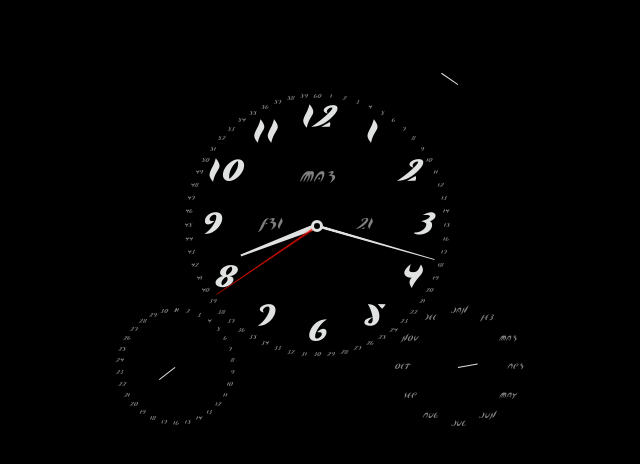
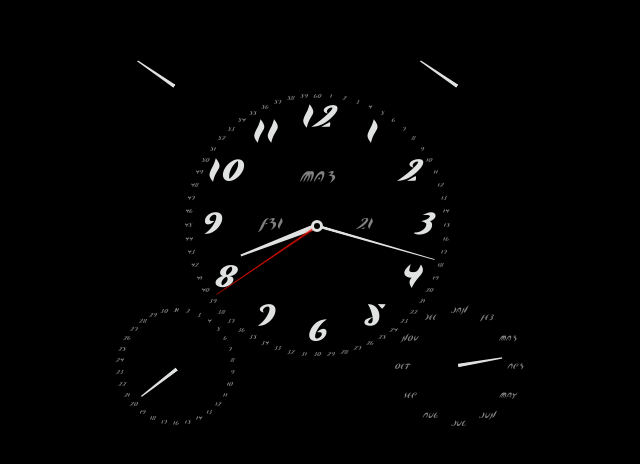
Before and after one commit to Nuvotion-Visuals/Clock, a plain HTML site: page index.html in a window 1280 px wide. Shown: the part 174-638 px from the top of the page, 323-963 px from the left. Drawn offline with Linux system fonts and the light colour scheme.

Commit message:
Add hourly weather clock

```diff
--- a/index.html
+++ b/index.html
@@ -219,16 +219,30 @@
     }
 
     /* Month and Year clock styles */
-    .month-clock__hand, .year-clock__hand {
-      height: 20px;
-      width: 1px;
+    .month-clock__hand, .year-clock__hand, .temp-hand, .weather-hand {
+      width: 6px;
+      height: 45px;
       background: #E0E1E1;
-      transform-origin: center bottom;
+      transform-origin: 5px 100%;
+      margin-left: -5px;
+      clip-path: polygon(40% 0, 60% 0, 80% 100%, 20% 100%);
       position: absolute;
       bottom: 50%;
       left: 50%;
-      margin-left: -0.5px;
       z-index: 1;
+    }
+
+    /* Add center dots for satellite hands */
+    .month-clock__hand::after, .year-clock__hand::after, .temp-hand::after, .weather-hand::after {
+      content: '';
+      position: absolute;
+      bottom: -2px;
+      left: 50%;
+      transform: translateX(-50%);
+      width: 4px;
+      height: 4px;
+      background: #E0E1E1;
+      border-radius: 50%;
     }
 
     .month-days {
@@ -252,19 +266,6 @@
       letter-spacing: .1em;
     }
 
-    /* Add temperature styles */
-    .temp-hand {
-      height: 20px;
-      width: 1px;
-      background: #E0E1E1;
-      transform-origin: center bottom;
-      position: absolute;
-      bottom: 50%;
-      left: 50%;
-      margin-left: -0.5px;
-      z-index: 1;
-    }
-
     .hourly-temp {
       font-size: 6px;
       color: gray;
@@ -274,6 +275,16 @@
     /* Remove old clock-24h styles */
     .clock-24h__hand {
       display: none;
+    }
+
+    /* Add hourly weather icon styles */
+    .hourly-weather {
+      font-size: 6px;
+      color: gray;
+    }
+
+    .hourly-weather i {
+      font-size: 8px;
     }
   </style>
 </head>
@@ -381,6 +392,43 @@
               <div class="satellite angle-315"><div class="capsule hourly-temp"></div></div>
               <div class="satellite angle-330"><div class="capsule hourly-temp"></div></div>
               <div class="satellite angle-345"><div class="capsule hourly-temp"></div></div>
+            </div>
+          </div>
+        </div>
+      </div>
+
+      <!-- Add hourly weather clock -->
+      <div class="orbit-15">
+        <div class="satellite angle-315">
+          <div class="gravity-spot" style="--o-force: 340px;">
+            <div class="orbit">
+              <div class="vector weather-hand"></div>
+            </div>
+            <div class="orbit-4">
+              <div class="satellite angle-0"><div class="capsule hourly-weather"><i></i></div></div>
+              <div class="satellite angle-15"><div class="capsule hourly-weather"><i></i></div></div>
+              <div class="satellite angle-30"><div class="capsule hourly-weather"><i></i></div></div>
+              <div class="satellite angle-45"><div class="capsule hourly-weather"><i></i></div></div>
+              <div class="satellite angle-60"><div class="capsule hourly-weather"><i></i></div></div>
+              <div class="satellite angle-75"><div class="capsule hourly-weather"><i></i></div></div>
+              <div class="satellite angle-90"><div class="capsule hourly-weather"><i></i></div></div>
+              <div class="satellite angle-105"><div class="capsule hourly-weather"><i></i></div></div>
+              <div class="satellite angle-120"><div class="capsule hourly-weather"><i></i></div></div>
+              <div class="satellite angle-135"><div class="capsule hourly-weather"><i></i></div></div>
+              <div class="satellite angle-150"><div class="capsule hourly-weather"><i></i></div></div>
+              <div class="satellite angle-165"><div class="capsule hourly-weather"><i></i></div></div>
+              <div class="satellite angle-180"><div class="capsule hourly-weather"><i></i></div></div>
+              <div class="satellite angle-195"><div class="capsule hourly-weather"><i></i></div></div>
+              <div class="satellite angle-210"><div class="capsule hourly-weather"><i></i></div></div>
+              <div class="satellite angle-225"><div class="capsule hourly-weather"><i></i></div></div>
+              <div class="satellite angle-240"><div class="capsule hourly-weather"><i></i></div></div>
+              <div class="satellite angle-255"><div class="capsule hourly-weather"><i></i></div></div>
+              <div class="satellite angle-270"><div class="capsule hourly-weather"><i></i></div></div>
+              <div class="satellite angle-285"><div class="capsule hourly-weather"><i></i></div></div>
+              <div class="satellite angle-300"><div class="capsule hourly-weather"><i></i></div></div>
+              <div class="satellite angle-315"><div class="capsule hourly-weather"><i></i></div></div>
+              <div class="satellite angle-330"><div class="capsule hourly-weather"><i></i></div></div>
+              <div class="satellite angle-345"><div class="capsule hourly-weather"><i></i></div></div>
             </div>
           </div>
         </div>
@@ -537,13 +585,17 @@
         yearHand.style.transform = `rotate(${monthAngle}deg)`;
       }
 
-      // Update temperature hand
+      // Update temperature and weather hands
       const totalHours = hours + (minutes / 60) + (seconds / 3600) + (milliseconds / 3600000);
-      const tempAngle = totalHours * 15; // 360/24 = 15 degrees per hour
+      const hourAngle = totalHours * 15; // 360/24 = 15 degrees per hour
 
       const tempHand = document.querySelector(".temp-hand");
+      const weatherHand = document.querySelector(".weather-hand");
       if (tempHand) {
-        tempHand.style.transform = `rotate(${tempAngle}deg)`;
+        tempHand.style.transform = `rotate(${hourAngle}deg)`;
+      }
+      if (weatherHand) {
+        weatherHand.style.transform = `rotate(${hourAngle}deg)`;
       }
 
       // Set current day
@@ -558,7 +610,7 @@
       const weekdayElement = document.querySelector('.weekday');
       weekdayElement.textContent = weekday;
 
-      const hourAngle = (hours % 12) * 30 +
+      const hourAngle12 = (hours % 12) * 30 +
                         minutes * 0.5 +
                         seconds * (0.5 / 60) +
                         milliseconds * (0.5 / 60 / 1000);
@@ -575,7 +627,7 @@
       const minuteHand = document.querySelector(".xm");
       const secondHand = document.querySelector(".xs");
 
-      hourHand.style.transform = `rotate(${hourAngle}deg)`;
+      hourHand.style.transform = `rotate(${hourAngle12}deg)`;
       minuteHand.style.transform = `rotate(${minuteAngle}deg)`;
       secondHand.style.transform = `rotate(${secondAngle}deg)`;
     }
@@ -634,7 +686,7 @@
         const lat = latitude || 41.8781;
         const lon = longitude || -87.6298;
 
-        const response = await fetch(`https://api.open-meteo.com/v1/forecast?latitude=${lat}&longitude=${lon}&current=temperature_2m,weather_code&daily=temperature_2m_max,temperature_2m_min&hourly=temperature_2m&timezone=auto&temperature_unit=fahrenheit`);
+        const response = await fetch(`https://api.open-meteo.com/v1/forecast?latitude=${lat}&longitude=${lon}&current=temperature_2m,weather_code&daily=temperature_2m_max,temperature_2m_min&hourly=temperature_2m,weather_code&timezone=auto&temperature_unit=fahrenheit`);
         const data = await response.json();
 
         const weatherIcons = {
@@ -676,18 +728,31 @@
         highTemp.textContent = `H:${Math.round(data.daily.temperature_2m_max[0])}°`;
         lowTemp.textContent = `L:${Math.round(data.daily.temperature_2m_min[0])}°`;
 
-        // Update hourly temperatures
+        // Update hourly temperatures and weather icons
         const now = new Date();
         const currentHour = now.getHours();
         const hourlyTemps = document.querySelectorAll('.hourly-temp');
+        const hourlyWeather = document.querySelectorAll('.hourly-weather i');
 
         hourlyTemps.forEach((temp, index) => {
           // Start from current hour and go clockwise for next 24 hours
           // This aligns with the API data which gives forecast for next 24 hours
           const hour = index;  // API data is already ordered starting from current hour
           const temperature = Math.round(data.hourly.temperature_2m[hour]);
+          const weatherCode = data.hourly.weather_code[hour];
           temp.textContent = `${temperature}°`;
+
+          // Update weather icon
+          hourlyWeather[index].className = `fa-solid ${weatherIcons[weatherCode] || 'fa-cloud'}`;
         });
+
+        // Update weather hand
+        const weatherHand = document.querySelector(".weather-hand");
+        if (weatherHand) {
+          const totalHours = now.getHours() + (now.getMinutes() / 60) + (now.getSeconds() / 3600) + (now.getMilliseconds() / 3600000);
+          const weatherAngle = totalHours * 15; // 360/24 = 15 degrees per hour
+          weatherHand.style.transform = `rotate(${weatherAngle}deg)`;
+        }
       }
       catch (error) {
         console.error('Error fetching weather:', error);
```
